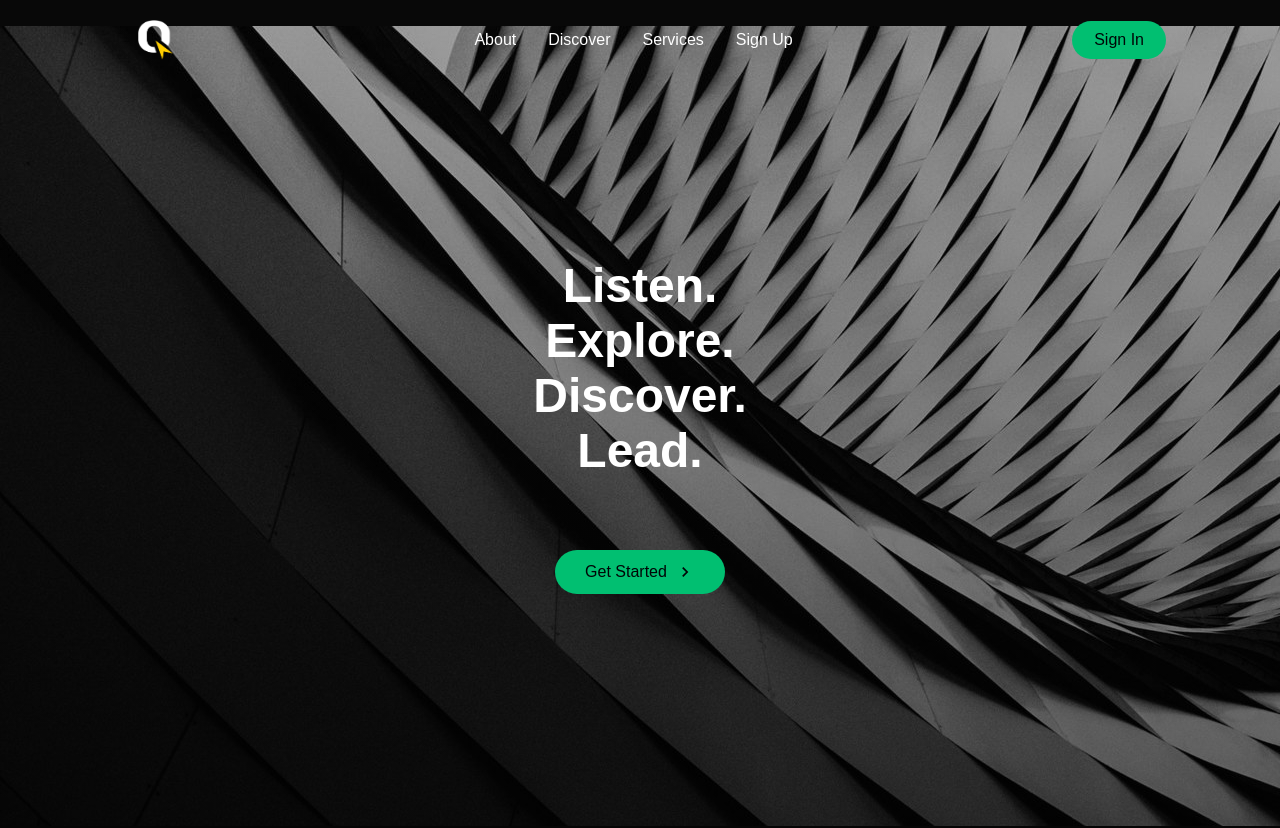
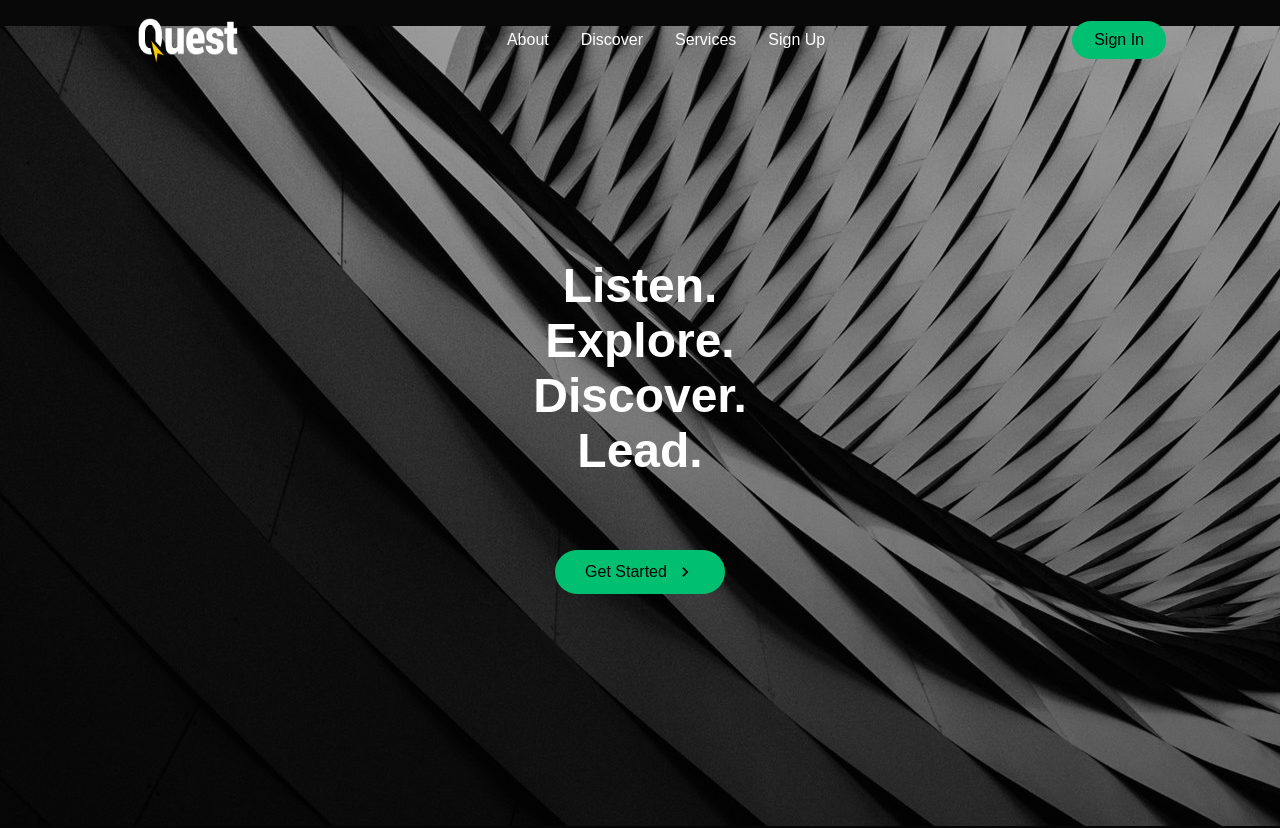
Before and after one commit to MarcusValenzuela/QuestCPA, a React (Create React App) app: page / in a window 1280 px wide. Shown: the top 828 px of the page. Built offline with nearby package versions, Linux system fonts and the light colour scheme; a web font is replaced by a local one.

Commit message:
another commit ya

```diff
--- a/src/components/Navbar/index.js
+++ b/src/components/Navbar/index.js
@@ -2,7 +2,7 @@ import React, { useEffect, useState } from "react";
 import { FaBars } from "react-icons/fa";
 import { IconContext } from "react-icons/lib";
 import { animateScroll as scroll } from "react-scroll";
-import Logo from '../../images/Icon-WHT.png'
+import Logo from '../../images/white.png'
 import {
   Nav,
   NavbarContainer,
@@ -40,7 +40,7 @@ const Navbar = ({ toggle }) => {
         <Nav scrollNav={scrollNav}>
           <NavbarContainer>
             <NavLogo to="/" onClick={toggleHome}>
-              <img src={Logo} width='35' height='40'></img>
+              <img src={Logo} width='100' height='45'></img>
             </NavLogo>
             <MobileIcon onClick={toggle}>
               <FaBars />
```
Also changed, not shown: src/images/white.png (added).
